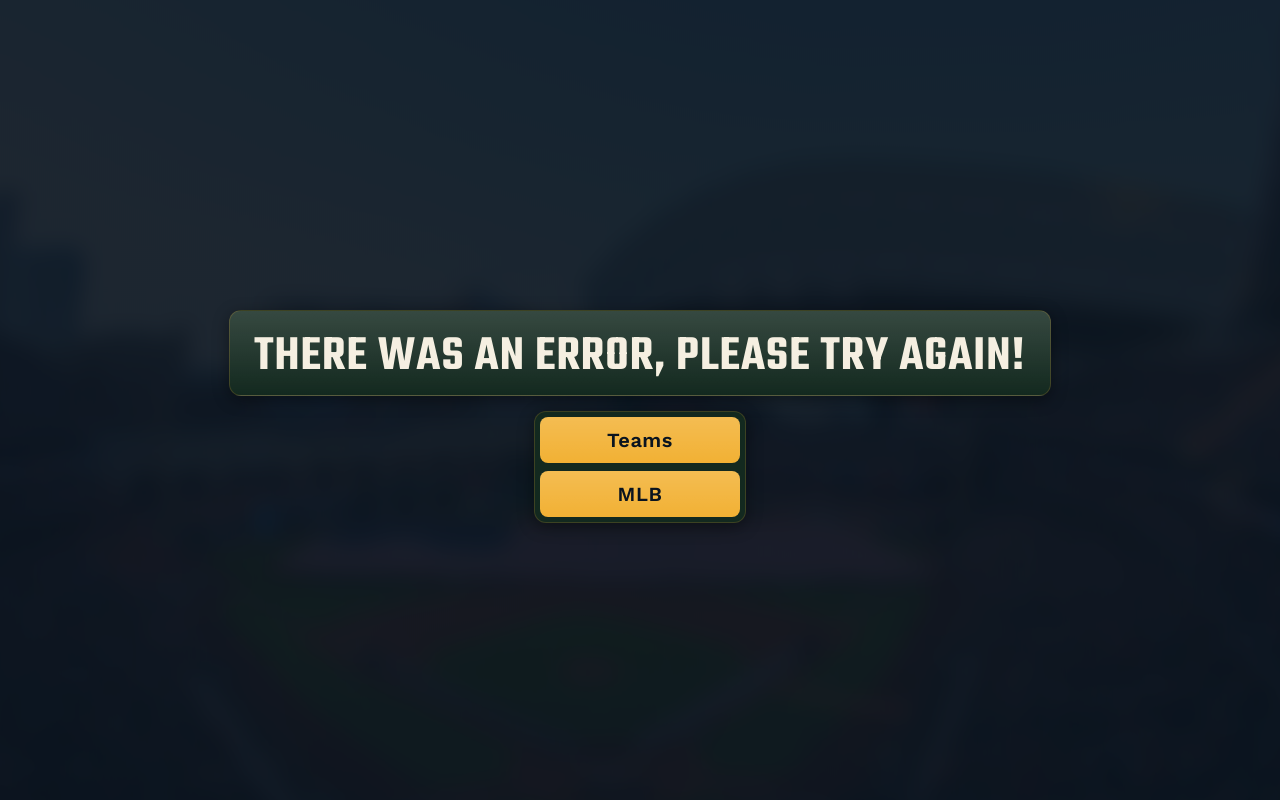
After one commit to dgasp24/Ballpark-Stats, a Flask app: template mainSource/templates/error.html in a window 1280 px wide. The commit adds this page. Run offline with Flask 3, Linux system fonts and the light colour scheme; the template is opened without the code that fills it, so the values that code supplies are empty.

Commit message:
added error page and also added some design changes as well

```diff
--- a/mainSource/app.py
+++ b/mainSource/app.py
@@ -12,83 +12,93 @@ def index():
 
 @app.route('/teams', methods = ['GET', 'POST'])
 def teams():
-    year = request.values.get('year')
-    team = request.values.get('team')
-    pa = request.values.get('PA')
-    stat2 = request.values.get('statChoice2')
-    stat = request.values.get('statChoice')
+    try:
+        year = request.values.get('year')
+        team = request.values.get('team')
+        pa = request.values.get('PA')
+        stat2 = request.values.get('statChoice2')
+        stat = request.values.get('statChoice')
 
-    if not team:
-        return render_template('teams.html', teamId = None, playerStats = None, stat = None, stat2 = None)
+        if not team:
+            return render_template('teams.html', teamId = None, playerStats = None, stat = None, stat2 = None)
 
-    year = int(year)
-    pa = int(pa) if pa else 0
-    stat = int(stat) if stat else None
-    teamId = team_lookup[team.lower()]
+        year = int(year)
+        pa = int(pa) if pa else 0
+        stat = int(stat) if stat else None
+        teamId = team_lookup[team.lower()]
 
-    if not stat2:
-        Stat, isInt, playerStats = grabbingStatsforBar(stat, teamId, year, pa)
-        if stat == 1:
-            stat = "Batting Average"
-        elif stat == 2:
-            stat = "OPS"
-        elif stat == 3:
-            stat = "Homeruns"
-        elif stat == 4:
-            stat = "SLG"
-        sortedStats = dict(sorted(playerStats.items(), key=lambda item: float(item[1]), reverse=True))
-        graph = generateBarGraph(sortedStats, isInt, year, team.capitalize(), stat, "", pa)
-        return render_template('teams.html', playerStats=sortedStats, stat=stat, team=team.capitalize(), year=year,graph=graph)
-    else:
-        stat2 = int(stat2) if stat2 else None
-        playerStats = grabbingStatsforScatter(teamId, year, pa)
-        graph = generateScatterPlot(playerStats, stat - 1, stat2 - 1, team.capitalize(), year, pa, "")
-        return render_template('teams.html', playerStats=playerStats, stat=stat, statChoice2 = stat2, team=team.capitalize(), year=year, graph=graph)
+        if not stat2:
+            Stat, isInt, playerStats = grabbingStatsforBar(stat, teamId, year, pa)
+            if stat == 1:
+                stat = "Batting Average"
+            elif stat == 2:
+                stat = "OPS"
+            elif stat == 3:
+                stat = "Homeruns"
+            elif stat == 4:
+                stat = "SLG"
+            sortedStats = dict(sorted(playerStats.items(), key=lambda item: float(item[1]), reverse=True))
+            graph = generateBarGraph(sortedStats, isInt, year, team.capitalize(), stat, "", pa)
+            return render_template('teams.html', playerStats=sortedStats, stat=stat, team=team.capitalize(), year=year,graph=graph)
+        else:
+            stat2 = int(stat2) if stat2 else None
+            playerStats = grabbingStatsforScatter(teamId, year, pa)
+            graph = generateScatterPlot(playerStats, stat - 1, stat2 - 1, team.capitalize(), year, pa, "")
+            return render_template('teams.html', playerStats=playerStats, stat=stat, statChoice2 = stat2, team=team.capitalize(), year=year, graph=graph)
+    except Exception as e:
+        print(f"Error in /teams, {e}")
+        return render_template('error.html')
 
 @app.route('/mlb', methods = ['GET', 'POST'])
 def mlb():
-    year = request.values.get('year')
-    pa = request.values.get('PA')
-    stat = request.values.get('statChoice')
-    stat2 = request.values.get('statChoice2')
-    player = request.values.get('player')
+    try:
+        year = request.values.get('year')
+        pa = request.values.get('PA')
+        stat = request.values.get('statChoice')
+        stat2 = request.values.get('statChoice2')
+        player = request.values.get('player')
 
-    if not pa:
-        return render_template('mlb.html', playerStats = None, stat = None, stat2 = None)
+        if not pa:
+            return render_template('mlb.html', playerStats = None, stat = None, stat2 = None)
 
-    year = int(year)
-    pa = int(pa) if pa else 0
-    stat = int(stat) if stat else None
+        year = int(year)
+        pa = int(pa) if pa else 0
+        stat = int(stat) if stat else None
 
-    if not stat2:
-        start = time.time()
-        Stat, isInt, playerStats = grabbingStatsforBar(stat, "MLB", year, pa)
-        print(f"API/fetch took {time.time() - start:.2f}s")
+        if not stat2:
+            start = time.time()
+            Stat, isInt, playerStats = grabbingStatsforBar(stat, "MLB", year, pa)
+            print(f"API/fetch took {time.time() - start:.2f}s")
 
-        if stat == 1:
-            stat = "Batting Average"
-        elif stat == 2:
-            stat = "OPS"
-        elif stat == 3:
-            stat = "Homeruns"
-        elif stat == 4:
-            stat = "SLG"
+            if stat == 1:
+                stat = "Batting Average"
+            elif stat == 2:
+                stat = "OPS"
+            elif stat == 3:
+                stat = "Homeruns"
+            elif stat == 4:
+                stat = "SLG"
 
-        sortedStats = dict(sorted(playerStats.items(), key=lambda item: float(item[1]), reverse=True))
-        start = time.time()
-        graph = generateBarGraph(sortedStats, isInt, year, "MLB", stat, player, pa)
-        print(f"Graph generation took {time.time() - start:.2f}s")
-        return render_template('mlb.html', playerStats=sortedStats, stat=stat, team="MLB", year=year, graph=graph)
-    else:
-        stat2 = int(stat2) if stat2 else None
-        playerStats = grabbingStatsforScatter("MLB", year, pa)
+            sortedStats = dict(sorted(playerStats.items(), key=lambda item: float(item[1]), reverse=True))
+            start = time.time()
+            graph = generateBarGraph(sortedStats, isInt, year, "MLB", stat, player, pa)
+            print(f"Graph generation took {time.time() - start:.2f}s")
+            return render_template('mlb.html', playerStats=sortedStats, stat=stat, team="MLB", year=year, graph=graph)
+        else:
+            stat2 = int(stat2) if stat2 else None
+            playerStats = grabbingStatsforScatter("MLB", year, pa)
 
-        graph = generateScatterPlot(playerStats, stat-1, stat2-1, "MLB", year, pa, player)
+            graph = generateScatterPlot(playerStats, stat-1, stat2-1, "MLB", year, pa, player)
 
-        return render_template('mlb.html', playerStats = playerStats, statChoice2 = stat2, stat = stat, team="MLB", year=year, graph=graph)
+            return render_template('mlb.html', playerStats = playerStats, statChoice2 = stat2, stat = stat, team="MLB", year=year, graph=graph)
+    except Exception as e:
+        print(f"Error in /mlb, {e}")
+        return render_template('error.html')
 
-
+@app.route('/error')
+def error():
+    return render_template('styleError.css')
 
 if __name__ == "__main__":
     port = int(os.environ.get("PORT", 5000))
-    app.run(host='0.0.0.0', port=port)
+    app.run(host='0.0.0.0', port=port, debug=True)
--- /dev/null
+++ b/mainSource/static/styleError.css
@@ -0,0 +1,37 @@
+#heading{
+    width: fit-content;
+    height: fit-content;
+    display: flow;
+    padding-bottom: 0px;
+}
+
+#title{
+    font-size:50px;
+}
+
+html, body {
+    margin: 0;
+    padding: 0;
+    height: 100%;
+    overflow: hidden;
+}
+
+#buttonContainer{
+    margin: 15px;
+    gap: 50px;
+    padding: 5px;
+    width: fit-content;
+    background: var(--panel);
+    border: 1px solid var(--panel-line);
+    border-radius: 12px;
+    box-shadow: 0 4px 16px rgba(0,0,0,0.4);
+}
+
+.selectionButton{
+    width: 200px;
+    font-size: 20px;
+}
+
+.headingDiv{
+    flex-direction: column;
+}
--- a/mainSource/static/styleLayout.css
+++ b/mainSource/static/styleLayout.css
@@ -100,7 +100,7 @@ main{
 .selectionButton:hover{
     background: var(--accent-hot);
     color: var(--text);
-    transform: translateY(-1px);
+    transform: translateY(-2px);
 }
 
 /* ---------- layout row ---------- */
@@ -287,6 +287,12 @@ input[type="checkbox"]{
     cursor: pointer;
 }
 
+.toggleBtn:hover{
+    transition: background 0.15s ease, transform 0.15s ease;
+    transform: translateY(-2px);
+    background: #0e202e;
+}
+
 .toggleBtn.active{
     background: var(--accent);
     color: var(--bg);
--- /dev/null
+++ b/mainSource/templates/error.html
@@ -0,0 +1,21 @@
+{% extends "layout.html" %}
+
+{% block header %}
+    <link href="{{ url_for('static', filename='styleError.css') }}" rel="stylesheet">
+{% endblock %}
+
+{% block body %}
+    <div class = "headingDiv d-flex justify-content-center align-items-center vh-100 animate__animated  animate__slideInUp">
+        <header id = "heading" class = "bg-gradient">
+            <h1 id = "title" >There was an error, please try again!</h1>
+        </header>
+        <div id = "buttonContainer" class = "d-grid gap-2 col-6 mx-auto">
+                <a href="{{ url_for('teams') }}">
+                    <button type = "submit" id="teamsBtn" class = "btn bg-gradient selectionButton">Teams</button>
+                </a>
+                <a href="{{ url_for('mlb') }}">
+                    <button type = "submit" id="MLBBtn" class = "btn bg-gradient selectionButton">MLB</button>
+                </a>
+     </div>
+    </div>
+{% endblock %}
--- a/mainSource/templates/teams.html
+++ b/mainSource/templates/teams.html
@@ -18,13 +18,13 @@
     <div id="contentRow" class = "animate__animated  animate__slideInUp">
         <form id ="selection" method = "POST">
             <label for="year">Year</label>
-            <input type = "text" name ="year" id="year" required><br>
+            <input type = "text" name ="year" id="year" required placeholder="&quot;2026&quot;"><br>
 
             <label for="team">Team</label>
-            <input type = "text" name = "team" id="team" required><br>
+            <input type = "text" name = "team" id="team" required placeholder="&quot;Astros&quot;"><br>
 
             <label for="PA">Min. PA.</label>
-            <input type = "text" name = "PA" id="PA" required><br>
+            <input type = "text" name = "PA" id="PA" required placeholder="&quot;500&quot;"><br>
 
             <label>Chart Type</label>
             <div class="toggleRow">
```
Also changed, not shown: mainSource/templates/mlb.html (+6 -5 lines).
